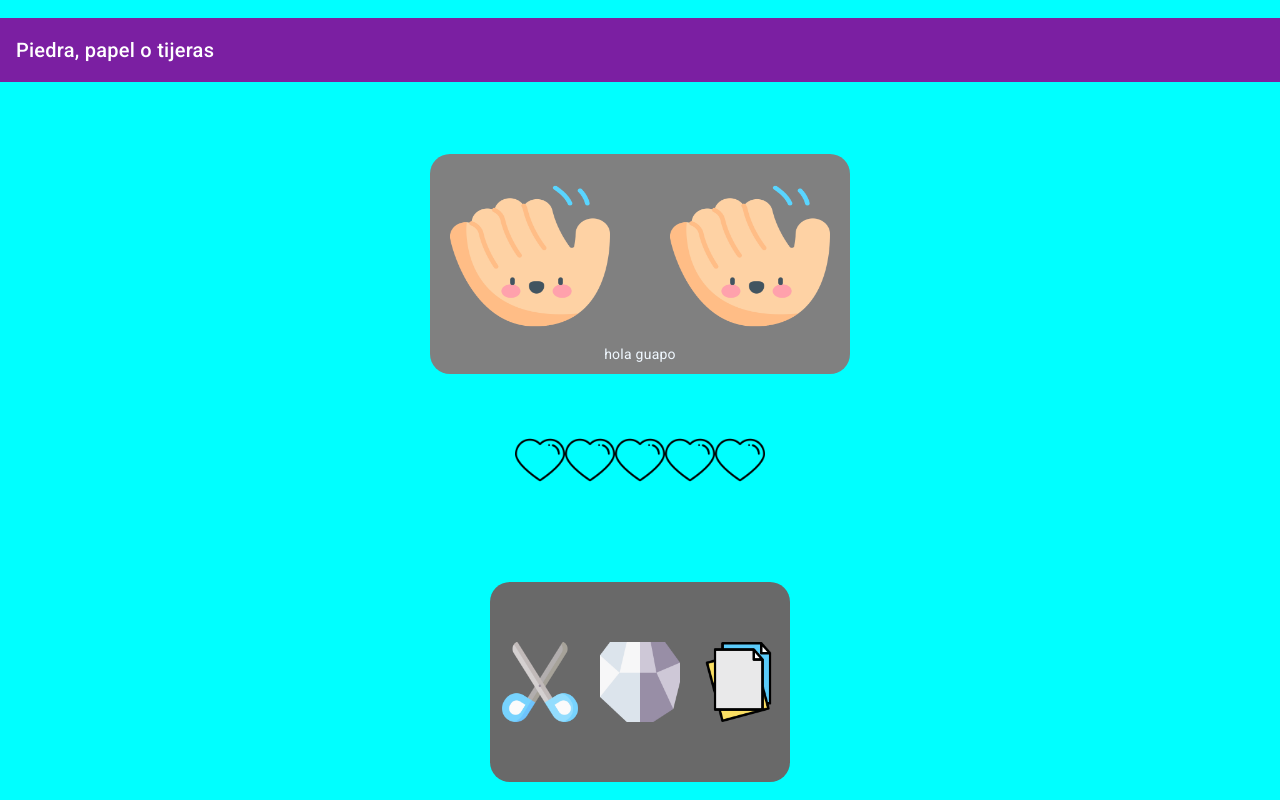
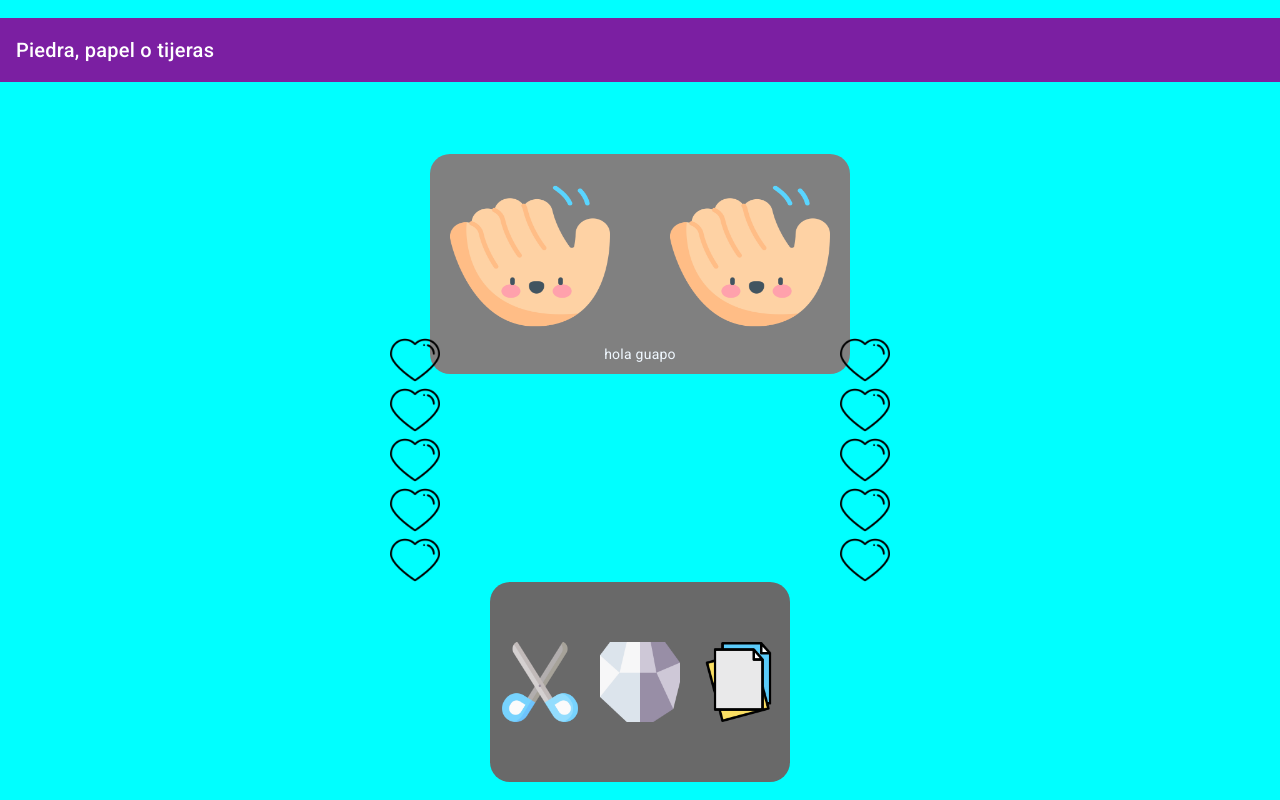
Before and after one commit to DiaboloRoucho/ModuloDeJuegos, an Angular app: page / in a window 1280 px wide. Built offline with nearby package versions, Linux system fonts and the light colour scheme.

Commit message:
En principio acabado

```diff
--- a/src/app/ppt/ppt.component.css
+++ b/src/app/ppt/ppt.component.css
@@ -11,13 +11,13 @@
 .vidas{
     width: 50px;
     height: 50px;
-
+    display: flex;
 }
 .contenedorVidas{
-    width: 400px;
+    width: 500px;
     height: 100px;
     display: flex;
-    justify-content: center;
+    justify-content: space-between;
     align-items: center;
     animation: aparicion 1s;
 }
@@ -52,7 +52,7 @@
     animation: saludo 3s;
 }
 .resultado:hover{
-    animation: seleccion 1s forwards;
+    animation: seleccion .5s forwards;
 }
 img{
     height: 100%;
--- a/src/app/ppt/ppt.component.html
+++ b/src/app/ppt/ppt.component.html
@@ -13,8 +13,15 @@
         <div class="textoF">{{texto}}</div>
     </div>
     <div class="contenedorVidas">
-        <div class="vidas" *ngFor="let vida of  vidas">
+        <div class="cosa">
+        <div class="vidas j" *ngFor="let vida of  vidasJ">
             <img src={{vida.imagen}} alt="10">
+        </div>
+        </div>
+        <div class="cosa">
+        <div class="vidas j" *ngFor="let vida of  vidasM">
+            <img src={{vida.imagen}} alt="10">
+        </div>
         </div>
     </div>
     <div (click)="volver()" class="volver">
--- a/src/app/ppt/ppt.component.ts
+++ b/src/app/ppt/ppt.component.ts
@@ -13,11 +13,12 @@ export class PptComponent implements OnInit{
   textoM:string="";
   textoF:string="";
   textoEmp:String="";
-  vidas:vida[]=[new vida("/assets/heart_707680.png"),
+  vidasJ:vida[]=[new vida("/assets/heart_707680.png"),
   new vida("/assets/heart_707680.png"),
   new vida("/assets/heart_707680.png"),
   new vida("/assets/heart_707680.png"),
   new vida("/assets/heart_707680.png")];
+  vidasM:vida[]=[];
 
 
   ngOnInit(): void {
@@ -26,7 +27,12 @@ export class PptComponent implements OnInit{
     this.textoM="/assets/waving-hand_9756304.png"
     this.textoEmp=""
     this.textoF=""
-    this.vidas=[new vida("/assets/heart_707680.png"),
+    this.vidasJ=[new vida("/assets/heart_707680.png"),
+    new vida("/assets/heart_707680.png"),
+    new vida("/assets/heart_707680.png"),
+    new vida("/assets/heart_707680.png"),
+    new vida("/assets/heart_707680.png")];
+    this.vidasM =[new vida("/assets/heart_707680.png"),
     new vida("/assets/heart_707680.png"),
     new vida("/assets/heart_707680.png"),
     new vida("/assets/heart_707680.png"),
@@ -35,7 +41,7 @@ export class PptComponent implements OnInit{
   }
   elegir (eleccion:number){
 
-    if(this.vidas.length!=0){
+    if(this.vidasJ.length!=0){
     var eleccionMaquina = Math.floor(Math.random()*3);
 
     if(this.elecciones[eleccion]=="tijeras"&& this.elecciones[eleccionMaquina]=="papel"||
@@ -44,6 +50,7 @@ export class PptComponent implements OnInit{
       this.textoM=this.eleccionesImg[eleccionMaquina];
       this.textoJ=this.eleccionesImg[eleccion];
       this.texto="ganaste";
+      this.vidasM.pop();
     }
     if(this.elecciones[eleccion]=="tijeras"&& this.elecciones[eleccionMaquina]=="piedra"||
     this.elecciones[eleccion]=="piedra"&& this.elecciones[eleccionMaquina]=="papel"||
@@ -51,7 +58,7 @@ export class PptComponent implements OnInit{
       this.textoM=this.eleccionesImg[eleccionMaquina];
       this.textoJ=this.eleccionesImg[eleccion];
       this.texto="Perdiste";
-      this.vidas.pop();
+      this.vidasJ.pop();
 
 
     }
@@ -62,9 +69,12 @@ export class PptComponent implements OnInit{
       this.textoJ=this.eleccionesImg[eleccion];
       this.texto="empate";
     }
-  }if(this.vidas.length == 0){
+  }if(this.vidasJ.length == 0){
         this.textoF = "Perdiste de la hostia"
         this.textoEmp = "Volver a jugar"
+    }if(this.vidasM.length == 0){
+      this.textoF = "Ganaste de la hostia"
+      this.textoEmp = "Volver a jugar"
     }
 
   }
```
